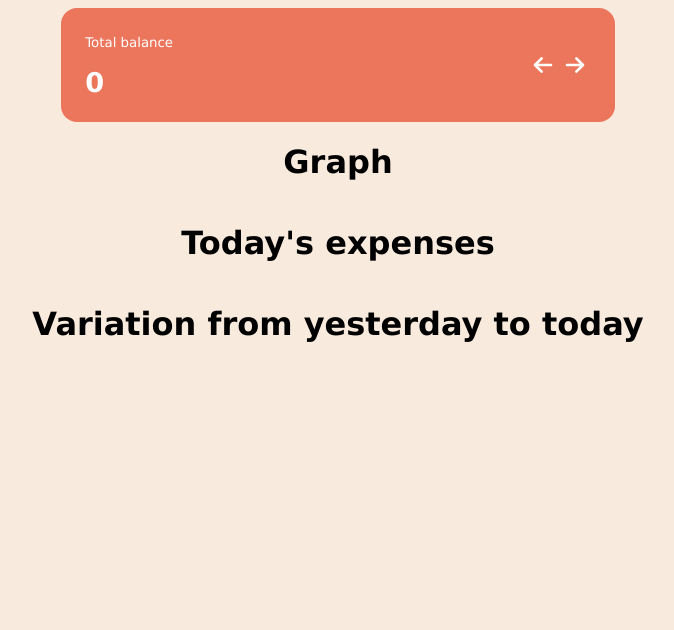
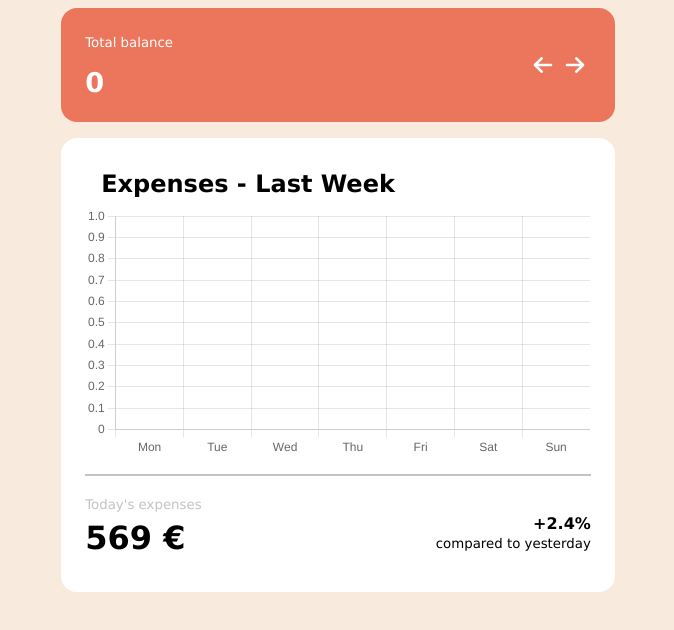
Before and after one commit to marmorrei/Sprint-8, a React (Vite) app: page / in a window 1280 px wide. Shown: the top 630 px of the page, without its empty margins (302-976 px from the left). Built offline with nearby package versions, Linux system fonts and the light colour scheme; no server answers.

Commit message:
Exercise 3 - display graph

```diff
--- a/src/components/ExpensesSummary/ExpensesSummary.tsx
+++ b/src/components/ExpensesSummary/ExpensesSummary.tsx
@@ -1,13 +1,18 @@
 import LastWeekGraph from '../LastWeekGraph/LastWeekGraph';
 import TodaysExpenses from '../TodaysExpenses/TodaysExpenses';
 import VariationYesterdayToday from '../VariationYesterdayToday/VariationYesterdayToday';
+import { ExpensesSummaryStyled } from './Styled-components';
 
 export default function ExpensesSummary() {
   return (
-    <>
+    <ExpensesSummaryStyled className='expenses-summary'>
+      <h1>Expenses - Last Week</h1>
       <LastWeekGraph />
-      <TodaysExpenses />
-      <VariationYesterdayToday />
-    </>
+      <div className='separation-line'></div>
+      <footer>
+        <TodaysExpenses />
+        <VariationYesterdayToday />
+      </footer>
+    </ExpensesSummaryStyled>
   );
 }
--- /dev/null
+++ b/src/components/ExpensesSummary/Styled-components.tsx
@@ -0,0 +1,30 @@
+import styled from 'styled-components';
+
+export const ExpensesSummaryStyled = styled.section`
+  width: 40%;
+  background-color: white;
+  margin-top: 1rem;
+  padding: 1.5rem;
+  border-radius: 1rem;
+  display: flex;
+  flex-direction: column;
+
+  h1 {
+    margin: 0.5rem 1rem;
+  }
+
+  .separation-line {
+    border-top: 0.15rem solid #c3c4c1;
+    height: 0.1rem;
+    padding: 0.5rem;
+    margin-top: 1rem;
+  }
+
+  footer {
+    margin-bottom: 0.7rem;
+    display: flex;
+    flex-direction: row;
+    justify-content: space-between;
+    align-items: center;
+  }
+`;
--- a/src/components/LastWeekGraph/LastWeekGraph.tsx
+++ b/src/components/LastWeekGraph/LastWeekGraph.tsx
@@ -1,3 +1,67 @@
-export default function LastWeekGraph() {
-  return <h1>Graph</h1>;
+import { Bar } from 'react-chartjs-2';
+import {
+  Chart as ChartJS,
+  CategoryScale,
+  LinearScale,
+  PointElement,
+  BarElement,
+  Title,
+  Tooltip,
+  Legend,
+  Filler,
+} from 'chart.js';
+import { useSelector } from 'react-redux';
+import { Store } from '../../redux/store';
+
+ChartJS.register(
+  CategoryScale,
+  LinearScale,
+  PointElement,
+  BarElement,
+  Title,
+  Tooltip,
+  Legend,
+  Filler,
+);
+
+export default function LastWeekGraph(): JSX.Element {
+  const lastWeekExpenses = useSelector(
+    (state: Store) => state.lastWeekExpenses,
+  );
+
+  const options = {
+    responsive: true,
+    plugins: {
+      legend: {
+        display: false,
+      },
+      title: {
+        display: false,
+      },
+    },
+  };
+
+  const labels = ['Mon', 'Tue', 'Wed', 'Thu', 'Fri', 'Sat', 'Sun'];
+  const expenses = [
+    lastWeekExpenses.monday,
+    lastWeekExpenses.tuesday,
+    lastWeekExpenses.wednesday,
+    lastWeekExpenses.thursday,
+    lastWeekExpenses.friday,
+    lastWeekExpenses.saturday,
+    lastWeekExpenses.sunday,
+  ];
+
+  const data = {
+    labels,
+    datasets: [
+      {
+        data: expenses,
+        backgroundColor: '#ec765c',
+        hoverBackgroundColor: '#75B5BE',
+        borderRadius: 6,
+      },
+    ],
+  };
+  return <Bar data={data} options={options} />;
 }
--- /dev/null
+++ b/src/components/TodaysExpenses/Styled-components.tsx
@@ -0,0 +1,15 @@
+import styled from 'styled-components';
+
+export const TodaysExpensesStyled = styled.div`
+  display: flex;
+  flex-direction: column;
+
+  span {
+    color: #c3c4c1;
+  }
+
+  p {
+    margin: 0.4rem 0 0 0;
+    font-size: 2rem;
+  }
+`;
--- a/src/components/TodaysExpenses/TodaysExpenses.tsx
+++ b/src/components/TodaysExpenses/TodaysExpenses.tsx
@@ -1,3 +1,13 @@
+import { TodaysExpensesStyled } from './Styled-components';
 export default function TodaysExpenses() {
-  return <h1>Today's expenses</h1>;
+  return (
+    <TodaysExpensesStyled className='todays-expenses'>
+      <span>
+        <small>Today's expenses</small>
+      </span>
+      <p>
+        <strong>569 €</strong>
+      </p>
+    </TodaysExpensesStyled>
+  );
 }
--- a/src/components/TotalBalance/TotalBalance.tsx
+++ b/src/components/TotalBalance/TotalBalance.tsx
@@ -26,7 +26,7 @@ export default function TotalBalance(): JSX.Element {
   }, [lastWeekExpenses]);
 
   return (
-    <TotalBalanceStyled>
+    <TotalBalanceStyled className='total-balance'>
       <div className='balance'>
         <span>
           <small>Total balance</small>
--- /dev/null
+++ b/src/components/VariationYesterdayToday/Styled-components.tsx
@@ -0,0 +1,12 @@
+import styled from 'styled-components';
+
+export const VariationYesterdayTodayStyled = styled.div`
+  display: flex;
+  flex-direction: column;
+  align-items: flex-end;
+
+  p {
+    margin: 1rem 0 0 0;
+    font-size: 1rem;
+  }
+`;
--- a/src/components/VariationYesterdayToday/VariationYesterdayToday.tsx
+++ b/src/components/VariationYesterdayToday/VariationYesterdayToday.tsx
@@ -1,3 +1,14 @@
+import { VariationYesterdayTodayStyled } from './Styled-components';
+
 export default function VariationYesterdayToday() {
-  return <h1>Variation from yesterday to today</h1>;
+  return (
+    <VariationYesterdayTodayStyled className='variation-yesterday-today'>
+      <p>
+        <strong>+2.4%</strong>
+      </p>
+      <span>
+        <small>compared to yesterday</small>
+      </span>
+    </VariationYesterdayTodayStyled>
+  );
 }
```
Also changed, not shown: package.json (+6 -2 lines), 1 other file (tests, documents, lock files or other folders).
